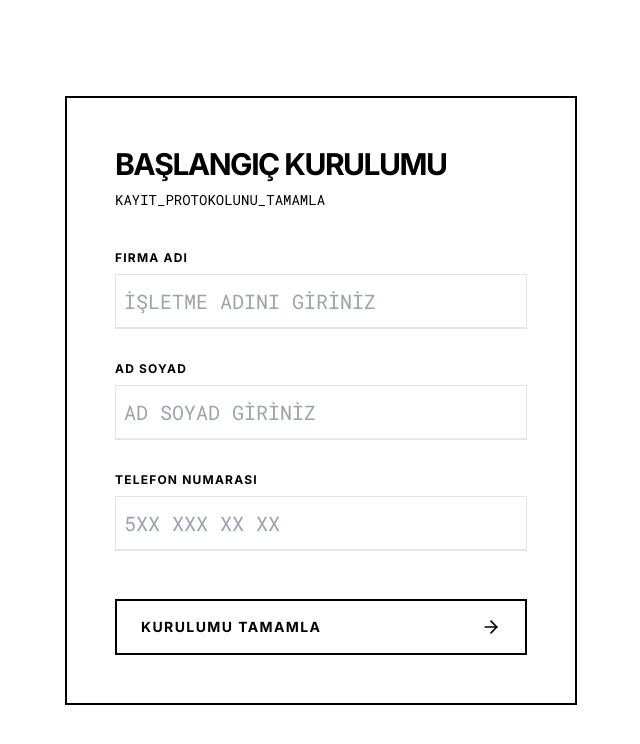
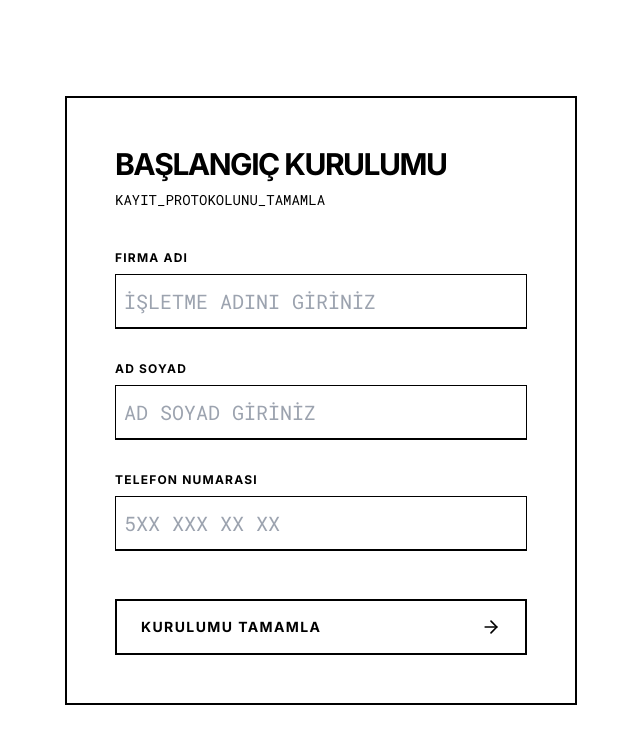
Before and after one commit to theonheptagrammaton/PosSystem, a React (Vite) app in the folder client/: page /onboarding in a window 1280 px wide. Shown: the top 744 px of the page, without its empty margins (319-959 px from the left). Built offline with nearby package versions, Linux system fonts and the light colour scheme; no server answers; sample sign-in values are in the browser's storage.

Commit message:
Fix Bugs, So on so on,so

```diff
--- a/client/src/pages/Onboarding.jsx
+++ b/client/src/pages/Onboarding.jsx
@@ -53,7 +53,7 @@ export default function Onboarding() {
               type="text"
               value={companyName}
               onChange={(e) => setCompanyName(e.target.value)}
-              className="w-full border-b-2 border-gray px-2 py-3 focus:border-black outline-none transition-colors rounded-none text-xl font-mono bg-transparent"
+              className="w-full border-b-2 border-black px-2 py-3 focus:border-black outline-none transition-colors rounded-none text-xl font-mono bg-transparent"
               placeholder="İŞLETME ADINI GİRİNİZ"
               required
             />
@@ -65,7 +65,7 @@ export default function Onboarding() {
               type="text"
               value={fullName}
               onChange={(e) => setFullName(e.target.value)}
-              className="w-full border-b-2 border-gray px-2 py-3 focus:border-black outline-none transition-colors rounded-none text-xl font-mono bg-transparent"
+              className="w-full border-b-2 border-black px-2 py-3 focus:border-black outline-none transition-colors rounded-none text-xl font-mono bg-transparent"
               placeholder="AD SOYAD GİRİNİZ"
               required
             />
@@ -77,7 +77,7 @@ export default function Onboarding() {
               type="tel"
               value={phone}
               onChange={(e) => setPhone(e.target.value)}
-              className="w-full border-b-2 border-gray px-2 py-3 focus:border-black outline-none transition-colors rounded-none text-xl font-mono bg-transparent"
+              className="w-full border-b-2 border-black px-2 py-3 focus:border-black outline-none transition-colors rounded-none text-xl font-mono bg-transparent"
               placeholder="5XX XXX XX XX"
               required
             />
```
